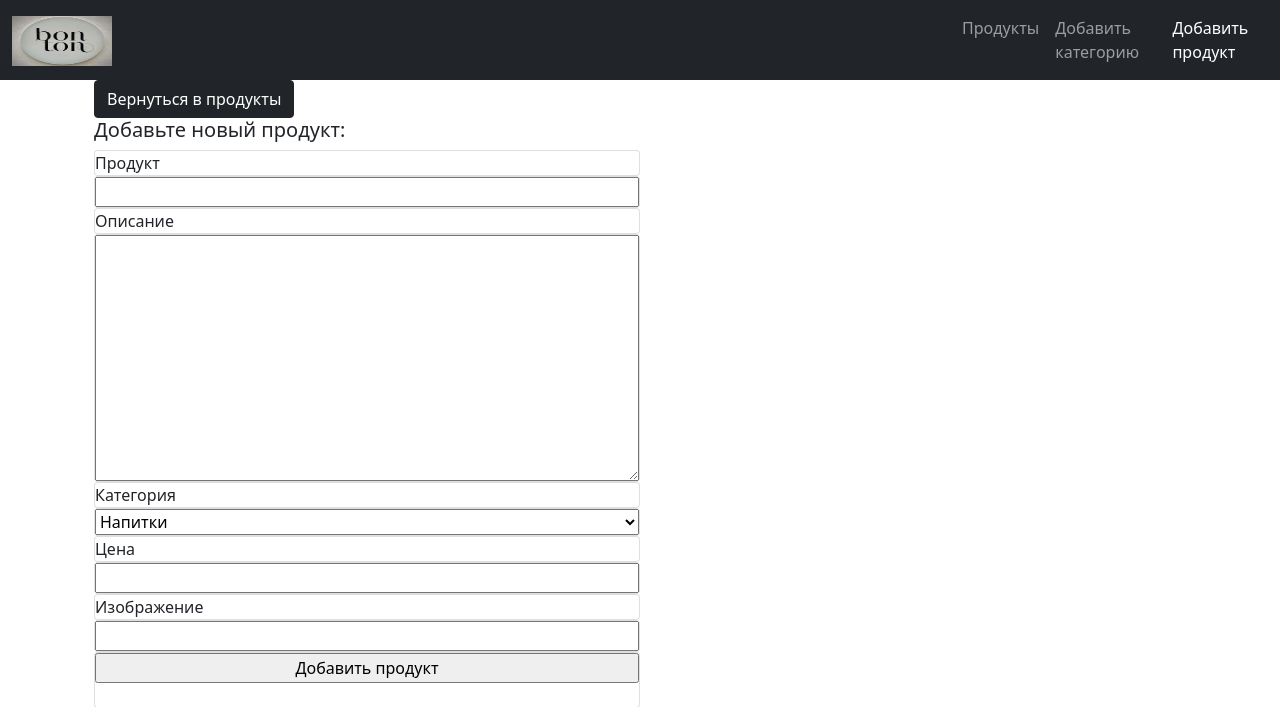
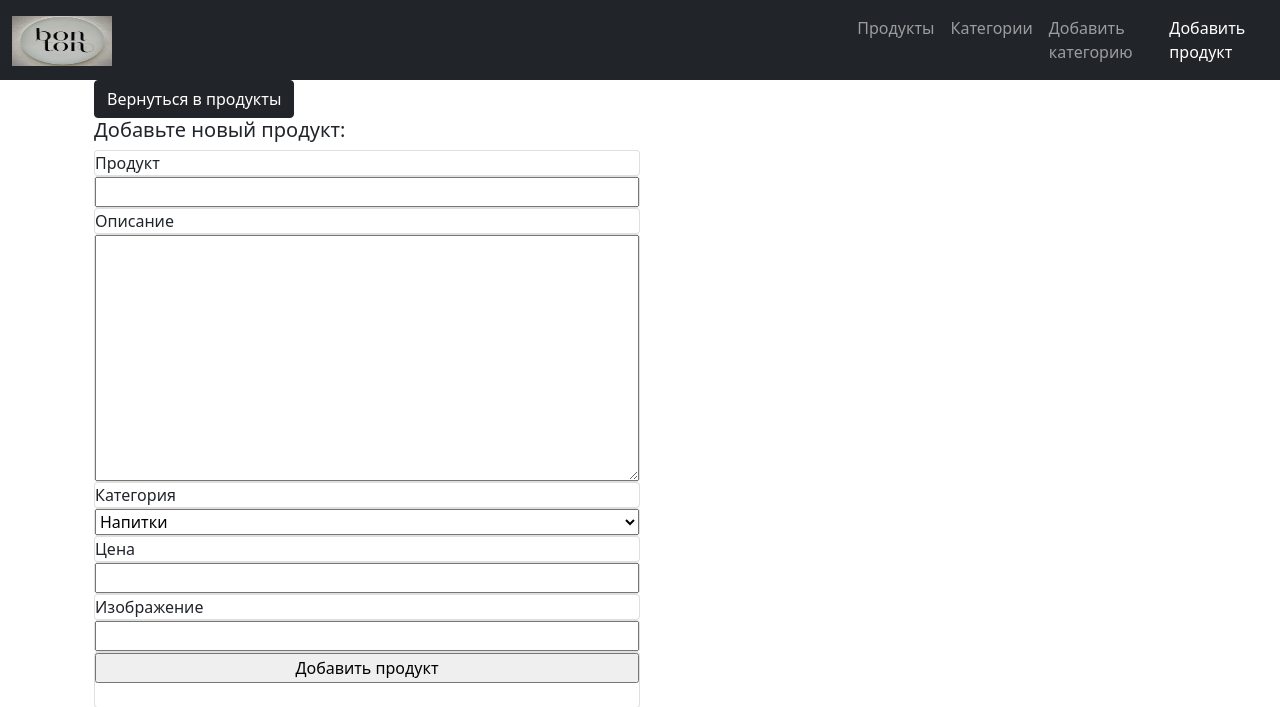
Before and after one commit to mollionline/homework_56, a Django app: page /products/add/ in a window 1280 px wide. Shown: the top 707 px of the page. Run offline with Django 4.2, Linux system fonts and the light colour scheme; data comes from the database, SQL or seed files in the repository.

Commit message:
#8 Добавила ссылку на категории, фактическое время выполнения 4 часа

```diff
--- a/templates/common/menu.html
+++ b/templates/common/menu.html
@@ -1,7 +1,7 @@
 {% load static %}
 <nav class="navbar navbar-expand-lg navbar-dark bg-dark">
     <div class="container-fluid justify-content-between">
-        <div class="col-md-9">
+        <div class="col-md-8">
             <a class="navbar-brand" href="{% url 'product_list' %}">
                 <img src="{% static 'img/logo_bonton.jpeg' %}" alt="" width="100" height="50"
                      class="d-inline-block align-text-top">
@@ -10,13 +10,20 @@
         <div class="collapse navbar-collapse" id="navbarSupportedContent">
             <ul class="navbar-nav me-auto mb-2 mb-lg-0">
                 <li class="nav-item">
-                    <a class="nav-link {% if request.path == '/' %} active {% endif %}" aria-current="page" href="{% url 'product_list' %}">Продукты</a>
+                    <a class="nav-link {% if request.path == '/' %} active {% endif %}" aria-current="page"
+                       href="{% url 'product_list' %}">Продукты</a>
                 </li>
                 <li class="nav-item">
-                    <a class="nav-link {% if request.path == '/categories/add/' %} active {% endif %}" href="{% url 'category_add' %}">Добавить категорию</a>
+                    <a class="nav-link {% if request.path == '/categories/' %} active {% endif %}"
+                       href="{% url 'categories_list' %}">Категории</a>
                 </li>
                 <li class="nav-item">
-                    <a class="nav-link {% if request.path == '/products/add/' %} active {% endif %}" href="{% url 'product_add' %}">Добавить продукт</a>
+                    <a class="nav-link {% if request.path == '/categories/add/' %} active {% endif %}"
+                       href="{% url 'category_add' %}">Добавить категорию</a>
+                </li>
+                <li class="nav-item">
+                    <a class="nav-link {% if request.path == '/products/add/' %} active {% endif %}"
+                       href="{% url 'product_add' %}">Добавить продукт</a>
                 </li>
             </ul>
         </div>
```
